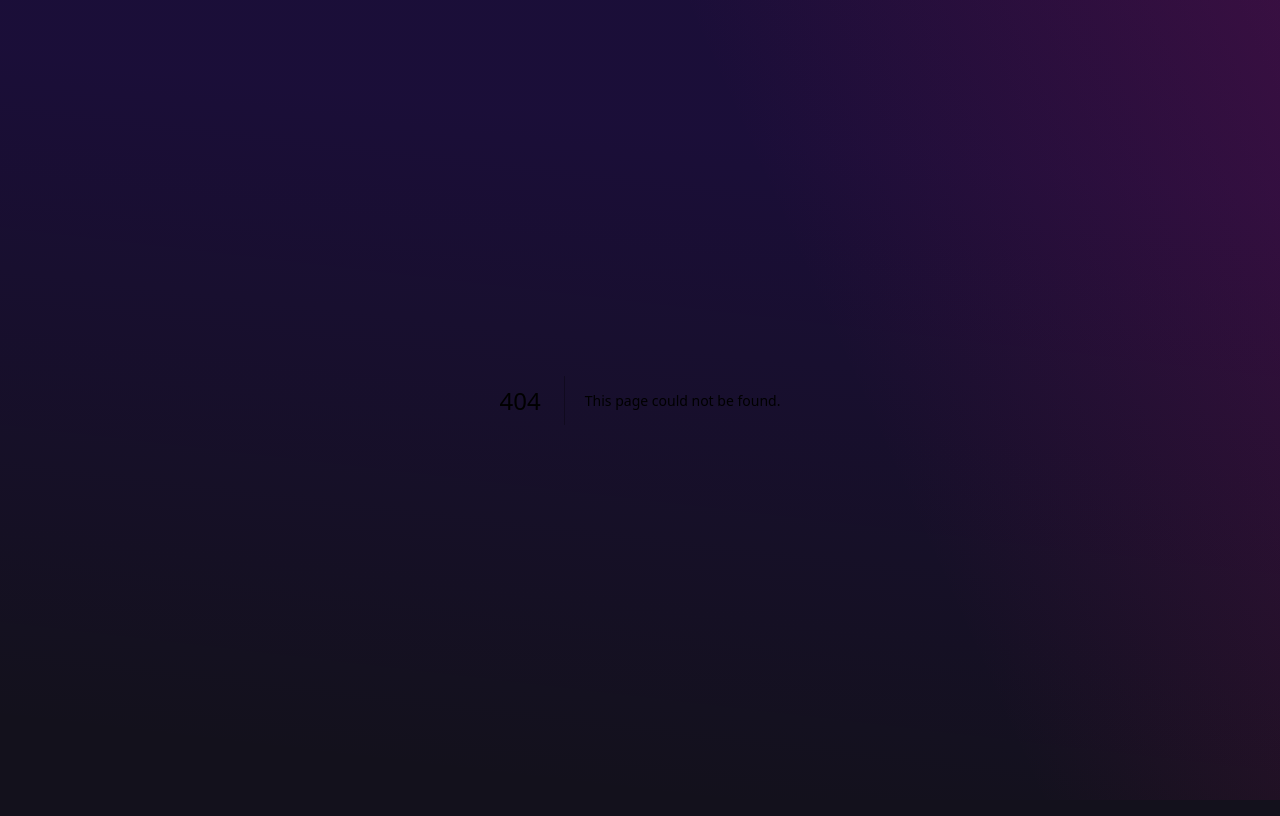
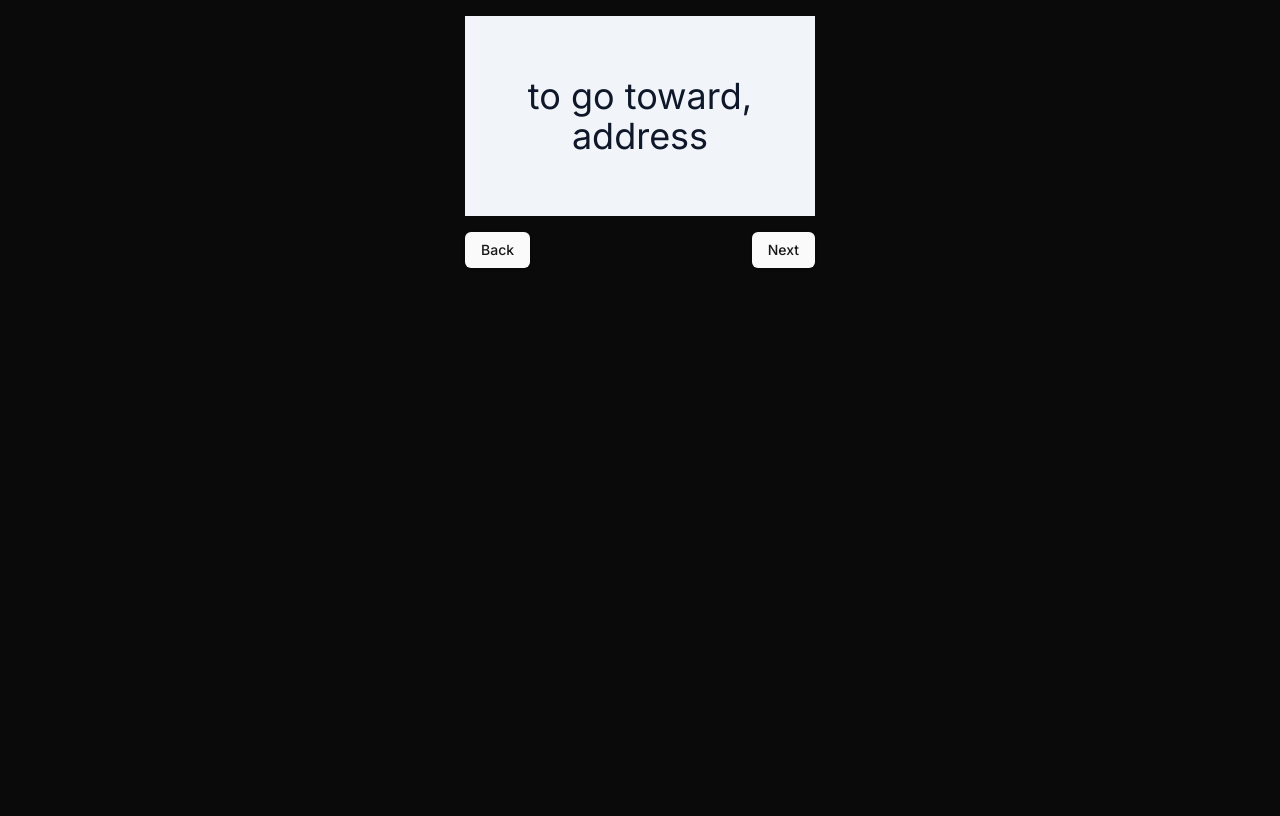
Before and after one commit to mcblakeb/nextjs-approuter-shadcn, a Next.js app: page /card in a window 1280 px wide. Before the commit this address had no page. Built offline with nearby package versions, Linux system fonts and the light colour scheme.

Commit message:
updates for animations

```diff
--- /dev/null
+++ b/app/card/FlipperText.tsx
@@ -0,0 +1,78 @@
+'use client';
+
+import React, { useState } from 'react';
+import { useSpring, a, animated } from '@react-spring/web';
+import { Verb } from './verbs';
+
+import styles from './styles.module.css';
+import { Button } from '@/components/ui/button';
+
+type CardProps = {
+  items: Verb[];
+};
+
+type VerbWithShown = Verb & {
+  shown?: boolean;
+};
+
+export default function FlipperText(props: CardProps) {
+  const showItems = props.items.map((item) => ({ ...item, shown: false }));
+  const [item, setItem] = useState<Verb>(showItems[0]);
+  const [currentIndex, setCurrentIndex] = useState(0);
+  const [flipped, set] = useState(false);
+  const { transform, opacity } = useSpring({
+    opacity: flipped ? 1 : 0,
+    transform: `perspective(600px) rotateX(${flipped ? 180 : 0}deg)`,
+    config: { mass: 5, tension: 500, friction: 80 },
+  });
+  const sharedStyles = { opacity, transform };
+  const sharedClassNames = `${styles.c} ${styles.shrink} px-2 flex text-center justify-center items-center card text-slate-900 text-4xl`;
+
+  function nextItem() {
+    console.log('nextItem');
+
+    if (currentIndex === showItems.length) {
+      setItem(showItems[0]);
+    } else {
+      const nextIndex = currentIndex + 1;
+      setItem(showItems[nextIndex]);
+      setCurrentIndex(nextIndex);
+    }
+  }
+
+  return (
+    <>
+      <div className="flex flex-col items-center justify-center mt-4">
+        <div className={styles.absolute_wrapper}>
+          <div
+            className={styles.container}
+            onClick={() => set((state) => !state)}
+          >
+            <animated.div
+              className={`${sharedClassNames} bg-slate-100`}
+              style={{ ...sharedStyles, opacity: opacity.to((o) => 1 - o) }}
+            >
+              {item.english}
+            </animated.div>
+            <animated.div
+              className={`${sharedClassNames} bg-green-100`}
+              style={{ ...sharedStyles, rotateX: '180deg' }}
+            >
+              {item.spanish}
+            </animated.div>
+          </div>
+        </div>
+        <div
+          className={`${styles.absolute_wrapper} flex justify-between w-full mt-2`}
+        >
+          <Button className="mt-2" onClick={() => console.log('clicked')}>
+            Back
+          </Button>
+          <Button className="mt-2" onClick={() => nextItem()}>
+            Next
+          </Button>
+        </div>
+      </div>
+    </>
+  );
+}
--- /dev/null
+++ b/app/card/page.tsx
@@ -0,0 +1,12 @@
+import FlipperText from './FlipperText';
+import verbs from './verbs';
+
+export default function App() {
+  const randomizeArray = verbs.sort(() => Math.random() - 0.5);
+
+  return (
+    <div className="h-full">
+      <FlipperText items={randomizeArray} />
+    </div>
+  );
+}
--- /dev/null
+++ b/app/card/styles.module.css
@@ -0,0 +1,31 @@
+.c {
+  position: absolute;
+  max-width: 500px;
+  max-height: 500px;
+  width: 350px;
+  height: 200px;
+  cursor: pointer;
+  will-change: transform, opacity;
+}
+
+.card {
+  background-size: cover;
+  align-items: center;
+  display: flex;
+  justify-content: center;
+}
+
+.container {
+  display: flex;
+  align-items: start;
+  height: 100%;
+  justify-content: center;
+}
+
+.absolute_wrapper {
+  position: relative;
+  width: 350px;
+  height: 200px;
+  max-width: 500px;
+  max-height: 500px;
+}
--- /dev/null
+++ b/app/card/verbs.ts
@@ -0,0 +1,37 @@
+export type Verb = {
+  spanish: string;
+  english: string;
+};
+
+export default [
+  { spanish: 'acercarse a', english: 'to approach' },
+  { spanish: 'acostumbrarse a', english: 'to get used to' },
+  { spanish: 'aficionarse a', english: 'to become fond of' },
+  { spanish: 'asemejarse a', english: 'to resemble, look like' },
+  { spanish: 'asistir a', english: 'to attend' },
+  { spanish: 'asomarse a', english: 'to appear at' },
+  { spanish: 'cuidar a', english: 'to take care of' },
+  { spanish: 'dar a', english: 'to face, overlook' },
+  { spanish: 'dedicarse a', english: 'to devote oneself to' },
+  { spanish: 'dirigirse a', english: 'to go toward, address' },
+  { spanish: 'echar la culpa a', english: 'to blame' },
+  { spanish: 'entrar a', english: 'to enter' },
+  { spanish: 'equivaler a', english: 'to equal, be equivalent to' },
+  { spanish: 'estar sentado a', english: 'to be seated at' },
+  { spanish: 'ir a', english: 'to go to' },
+  { spanish: 'jugar a', english: 'to play (a game, sport)' },
+  { spanish: 'llamar a', english: 'to call, telephone' },
+  { spanish: 'llegar a', english: 'to arrive at/in' },
+  { spanish: 'oler a', english: 'to smell like' },
+  { spanish: 'paracerse a', english: 'to look like' },
+  { spanish: 'querer a', english: 'to love' },
+  { spanish: 'resistirse a', english: 'to resist' },
+  { spanish: 'responder a', english: 'to answer' },
+  { spanish: 'saber a', english: 'to taste like' },
+  { spanish: 'ser aficionado a', english: 'to be a fan of' },
+  { spanish: 'sonar a', english: 'to sound like' },
+  { spanish: 'subir a', english: 'to board, get on/into' },
+  { spanish: 'tocar a', english: 'to knock on' },
+  { spanish: 'tocarle a ___', english: 'to be ___’s turn' },
+  { spanish: 'viajar a', english: 'to travel to (a place)' },
+] as Verb[];
--- a/app/globals.css
+++ b/app/globals.css
@@ -92,11 +92,11 @@
   }
 }
 
-.custom-bg {
+/* .custom-bg {
   background: linear-gradient(245.93deg, rgba(209, 21, 111, 0.16) 0%, rgba(209, 25, 80, 0) 36.63%), linear-gradient(186.67deg, rgba(56, 0, 169, 0.2) 17.55%, rgba(56, 0, 169, 0.2) 21.02%, rgba(58, 19, 255, 0) 91.62%), #13111C;
   background-origin: border-box;
   background-clip: border-box;
-}
+} */
 
 @layer base {
   * {
--- a/app/layout.tsx
+++ b/app/layout.tsx
@@ -1,12 +1,12 @@
-import "./globals.css";
-import type { Metadata } from "next";
-import { Inter } from "next/font/google";
+import './globals.css';
+import type { Metadata } from 'next';
+import { Inter } from 'next/font/google';
 
-const inter = Inter({ subsets: ["latin"] });
+const inter = Inter({ subsets: ['latin'] });
 
 export const metadata: Metadata = {
-  title: "Create Next App",
-  description: "Generated by create next app",
+  title: 'Create Next App',
+  description: 'Generated by create next app',
 };
 
 export default function RootLayout({
@@ -16,7 +16,9 @@
 }) {
   return (
     <html lang="en">
-      <body className={`${inter.className} dark custom-bg`}>{children}</body>
+      <body className={`${inter.className} dark custom-bg h-screen`}>
+        {children}
+      </body>
     </html>
   );
 }
--- /dev/null
+++ b/app/test/Flipper.tsx
@@ -0,0 +1,31 @@
+'use client';
+
+import React, { useState } from 'react';
+import { useSpring, a } from '@react-spring/web';
+
+import styles from './styles.module.css';
+
+export default function Flipper() {
+  const [flipped, set] = useState(false);
+  const { transform, opacity } = useSpring({
+    opacity: flipped ? 1 : 0,
+    transform: `perspective(600px) rotateX(${flipped ? 180 : 0}deg)`,
+    config: { mass: 5, tension: 500, friction: 80 },
+  });
+  return (
+    <div className={styles.container} onClick={() => set((state) => !state)}>
+      <a.div
+        className={`${styles.c} ${styles.back}`}
+        style={{ opacity: opacity.to((o) => 1 - o), transform }}
+      />
+      <a.div
+        className={`${styles.c} ${styles.front}`}
+        style={{
+          opacity,
+          transform,
+          rotateX: '180deg',
+        }}
+      />
+    </div>
+  );
+}
--- /dev/null
+++ b/app/test/page.tsx
@@ -0,0 +1,10 @@
+import Flipper from './Flipper';
+
+export default function App() {
+  return (
+    <div>
+      <p>Hey!</p>
+      <Flipper />
+    </div>
+  );
+}
--- /dev/null
+++ b/app/test/styles.module.css
@@ -0,0 +1,29 @@
+.c {
+  position: absolute;
+  max-width: 500px;
+  max-height: 500px;
+  width: 350px;
+  height: 200px;
+  cursor: pointer;
+  will-change: transform, opacity;
+}
+
+.front,
+.back {
+  background-size: cover;
+}
+
+.back {
+  background-image: url(https://images.unsplash.com/photo-1544511916-0148ccdeb877?ixlib=rb-1.2.1&ixid=eyJhcHBfaWQiOjEyMDd9&w=1901&q=80i&auto=format&fit=crop);
+}
+
+.front {
+  background-image: url(https://images.unsplash.com/photo-1540206395-68808572332f?ixlib=rb-1.2.1&w=1181&q=80&auto=format&fit=crop);
+}
+
+.container {
+  display: flex;
+  align-items: start;
+  height: 100%;
+  justify-content: center;
+}
--- a/package.json
+++ b/package.json
@@ -17,6 +17,7 @@
     "@radix-ui/react-select": "^2.1.6",
     "@radix-ui/react-slot": "^1.1.2",
     "@radix-ui/react-tooltip": "^1.1.8",
+    "@react-spring/web": "^9.7.5",
     "@types/node": "20.4.1",
     "@types/react": "19.0.8",
     "@types/react-dom": "19.0.3",
```
Also changed, not shown: 1 other file (tests, documents, lock files or other folders).
